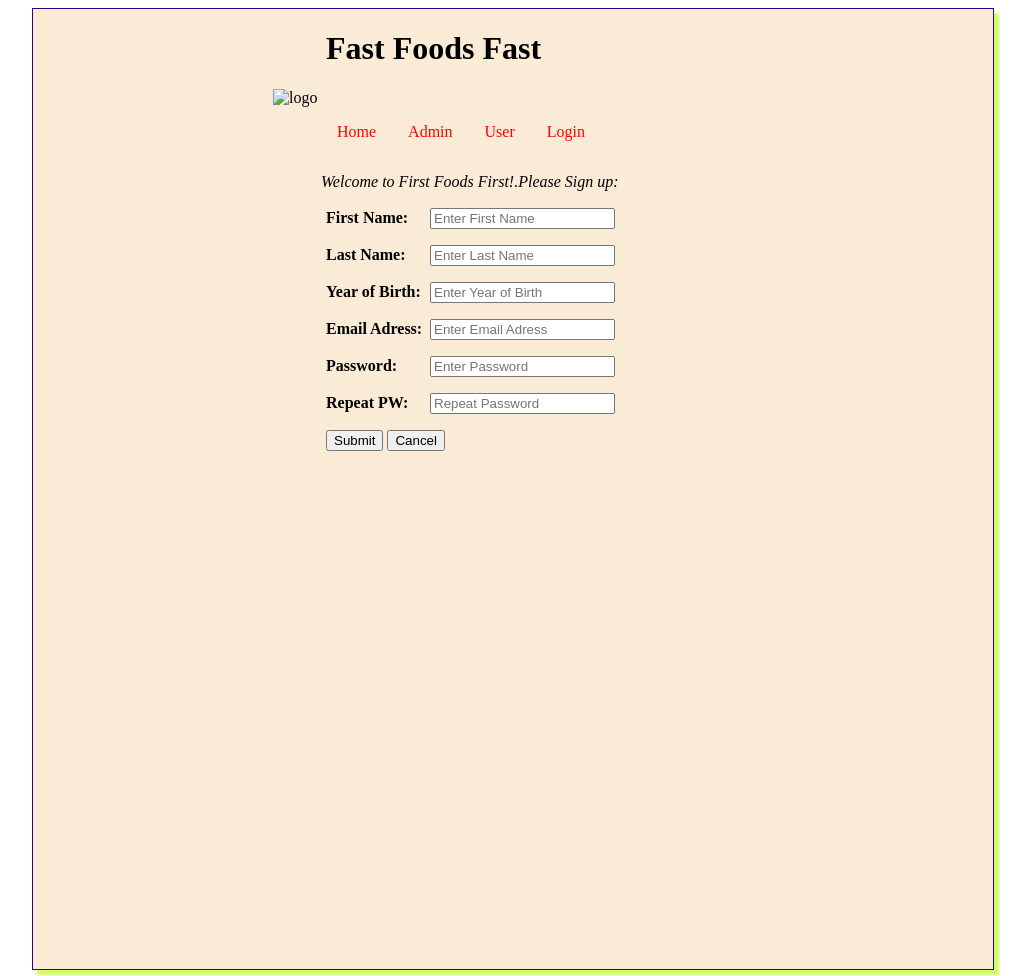
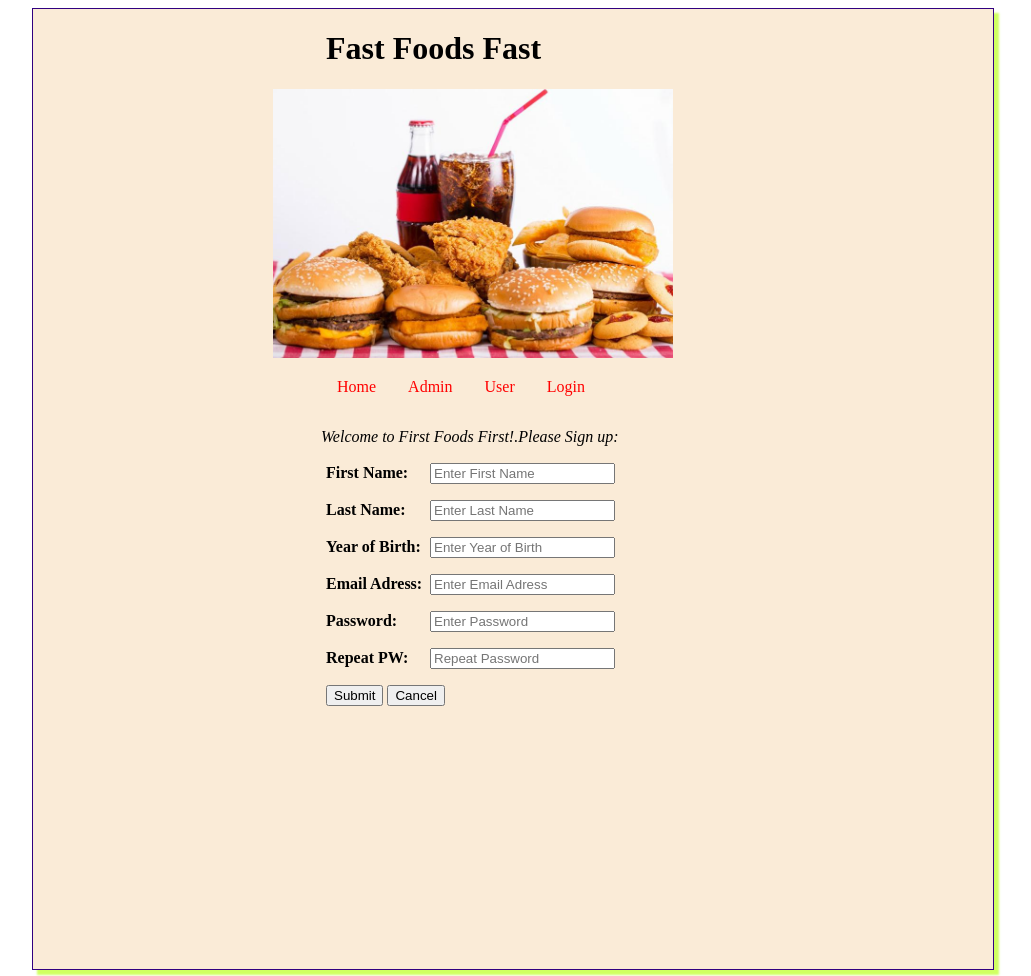
Before and after one commit to kamyaD/Second-Fast-Foods-Fast-Project, a plain HTML site: page v1/welcome.html in a window 1280 px wide. Shown: the whole page, without its empty margins (127-1158 px from the left). Drawn offline with Linux system fonts and the light colour scheme.

Commit message:
Update welcome.html
edit image link

```diff
--- a/v1/welcome.html
+++ b/v1/welcome.html
@@ -9,7 +9,7 @@
 
 <div  class="main-signup">
                 <h1>Fast Foods Fast</h1>
-                    <img src="/staticimages/title.jpg" width="400px" alt="logo">
+                    <img src="/static/images/title.jpg" width="400px" alt="logo">
                         <div>
                             <ul>
                                 <li><a href="#">Home</a></li>
```
